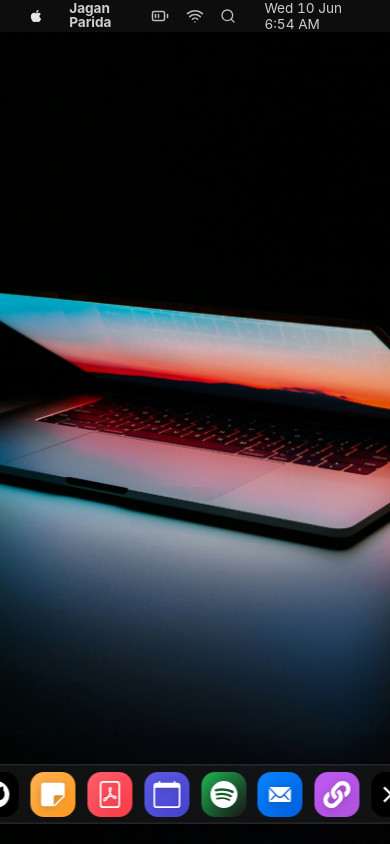
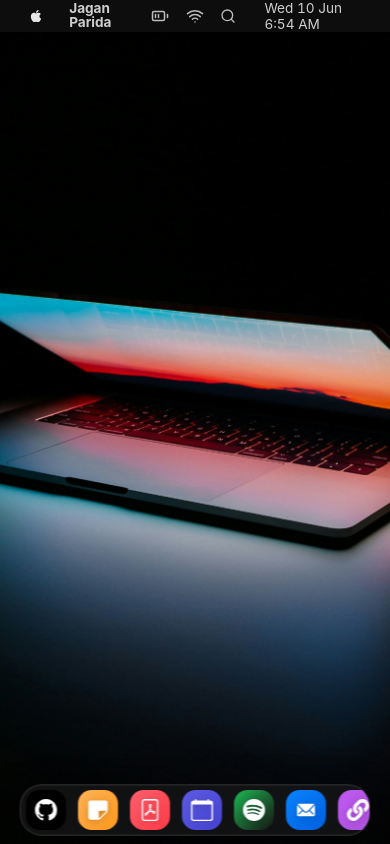
Before and after one commit to JaganParida/MacOS-Portfolio, a React (Vite) app: page / in a window 390 px wide. Built offline with nearby package versions, Linux system fonts and the light colour scheme.

Commit message:
feat: make dock horizontally scrollable on mobile

```diff
--- a/src/components/dock.scss
+++ b/src/components/dock.scss
@@ -112,3 +112,36 @@
     transform: translateY(-15px);
   }
 }
+
+@media screen and (max-width: 768px) {
+  .dock {
+    width: 90%;
+    overflow-x: auto;
+    overflow-y: hidden;
+    padding: 0.3rem;
+    gap: 0.2rem;
+    bottom: 0.5rem;
+
+    /* Hide scrollbar for Chrome, Safari and Opera */
+    &::-webkit-scrollbar {
+      display: none;
+    }
+    -ms-overflow-style: none;  /* IE and Edge */
+    scrollbar-width: none;  /* Firefox */
+
+    .icon {
+      width: 2.5rem;
+      flex-shrink: 0;
+
+      &:hover,
+      &:hover + .icon,
+      &:has(+ .icon:hover) {
+        transform: none; /* Disable extreme scaling on touch */
+      }
+
+      &:active {
+        transform: scale(0.9);
+      }
+    }
+  }
+}
```
